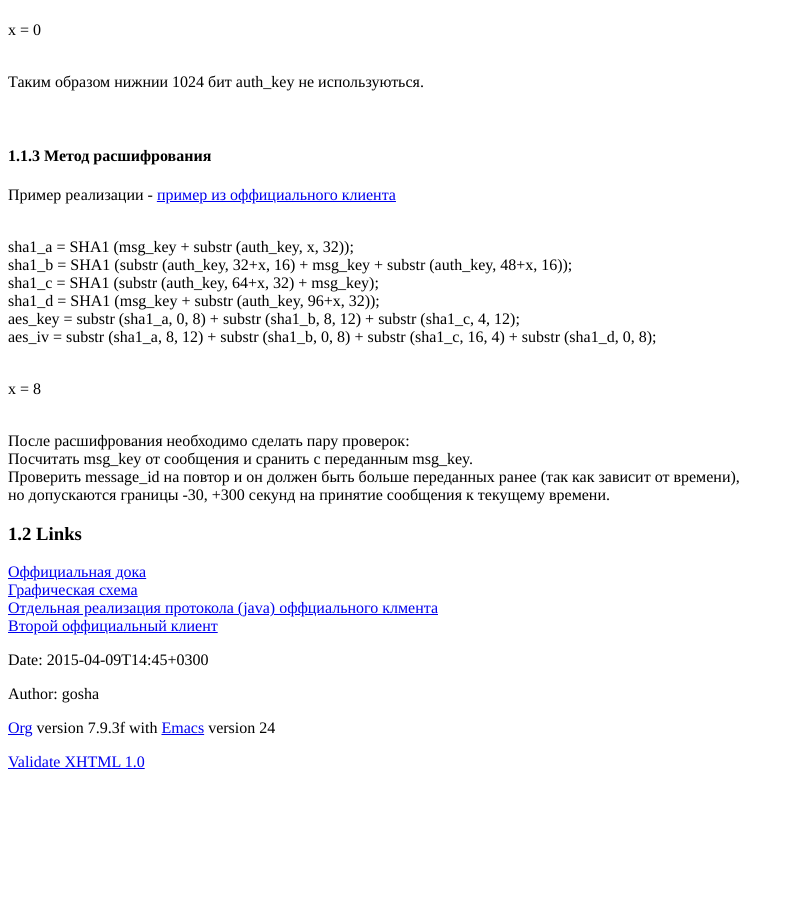
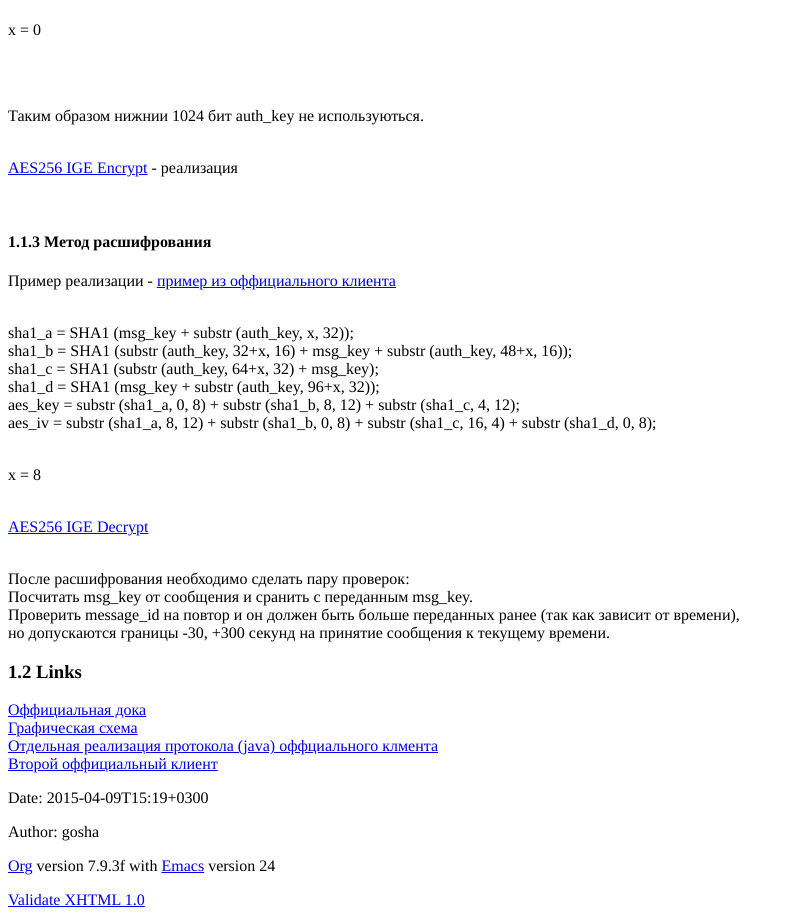
Before and after one commit to reinerRubin/reinerRubin.github.io, a plain HTML site: page mproto_doc.html in a window 1280 px wide. Shown: the part 1518-2435 px from the top of the page, without its empty margins (0-794 px from the left). Before the commit the page ends 2297 px from the top, so only its background shows below. Drawn offline with Linux system fonts and the light colour scheme.

Commit message:
add links on proto doc

```diff
--- a/mproto_doc.html
+++ b/mproto_doc.html
@@ -7,7 +7,7 @@
 <meta http-equiv="Content-Type" content="text/html;charset=utf-8"/>
 <meta name="title" content="doc"/>
 <meta name="generator" content="Org-mode"/>
-<meta name="generated" content="2015-04-09T14:45+0300"/>
+<meta name="generated" content="2015-04-09T15:19+0300"/>
 <meta name="author" content="gosha"/>
 <meta name="description" content=""/>
 <meta name="keywords" content=""/>
@@ -241,7 +241,12 @@ for the JavaScript code in this tag.
     x = 0<br/>
 </p>
 <p><br/>
+</p>
+<p><br/>
     Таким образом нижнии 1024 бит auth_key не используються.<br/>
+</p>
+<p><br/>
+    <a href="https://github.com/ex3ndr/telegram-mt/blob/5c8e165c688d11e035bc4ec8881070a734f4e362/src/main/java/org/telegram/mtproto/secure/aes/DefaultAESImplementation.java#L53-L81">AES256 IGE Encrypt</a> - реализация<br/>
 </p>
 <p><br/>
 </p></div>
@@ -264,6 +269,9 @@ for the JavaScript code in this tag.
 </p>
 <p><br/>
     x = 8<br/>
+</p>
+<p><br/>
+    <a href="https://github.com/ex3ndr/telegram-mt/blob/5c8e165c688d11e035bc4ec8881070a734f4e362/src/main/java/org/telegram/mtproto/secure/aes/DefaultAESImplementation.java#L15-L50">AES256 IGE Decrypt</a><br/>
 </p>
 <p><br/>
     После расшифрования необходимо сделать пару проверок:<br/>
@@ -289,7 +297,7 @@ for the JavaScript code in this tag.
 </div>
 
 <div id="postamble">
-<p class="date">Date: 2015-04-09T14:45+0300</p>
+<p class="date">Date: 2015-04-09T15:19+0300</p>
 <p class="author">Author: gosha</p>
 <p class="creator"><a href="http://orgmode.org">Org</a> version 7.9.3f with <a href="http://www.gnu.org/software/emacs/">Emacs</a> version 24</p>
 <a href="http://validator.w3.org/check?uri=referer">Validate XHTML 1.0</a>
```
